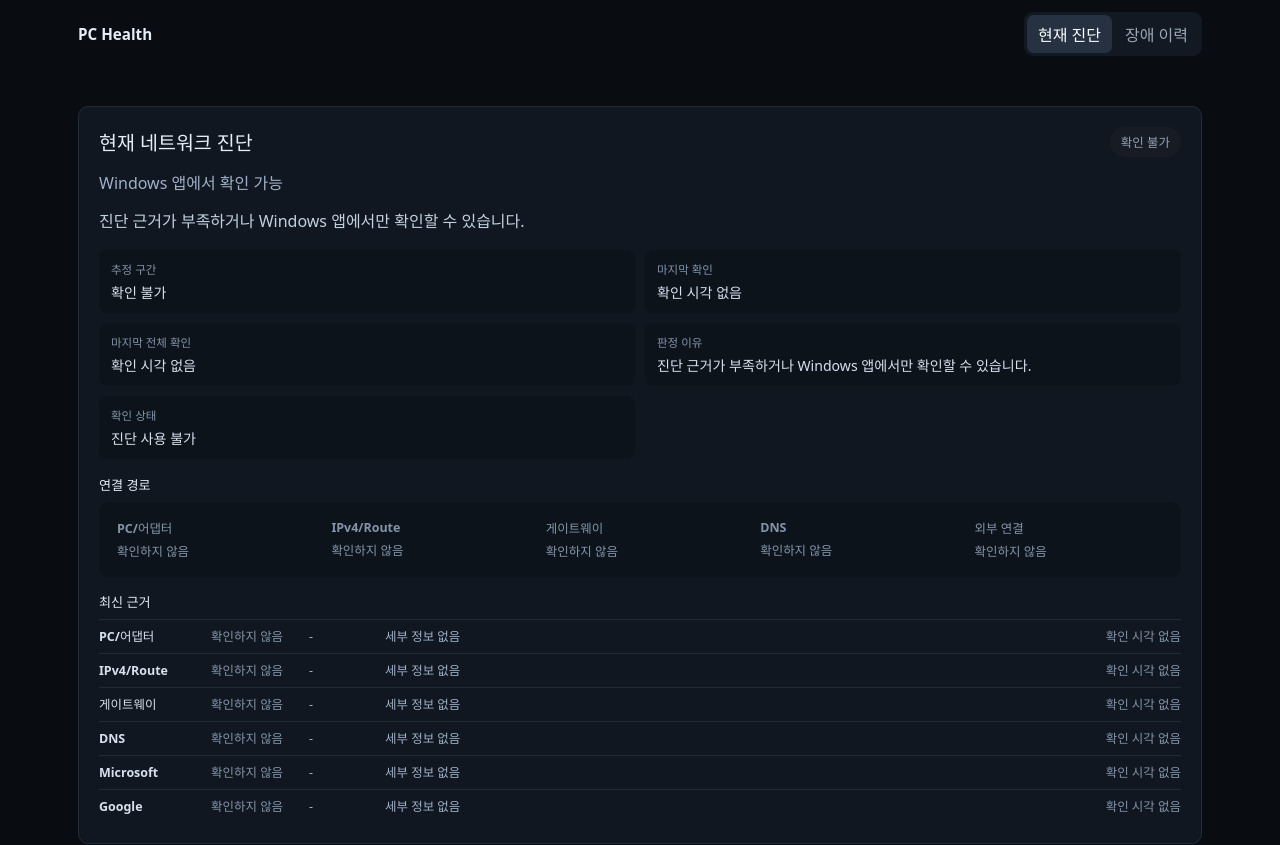
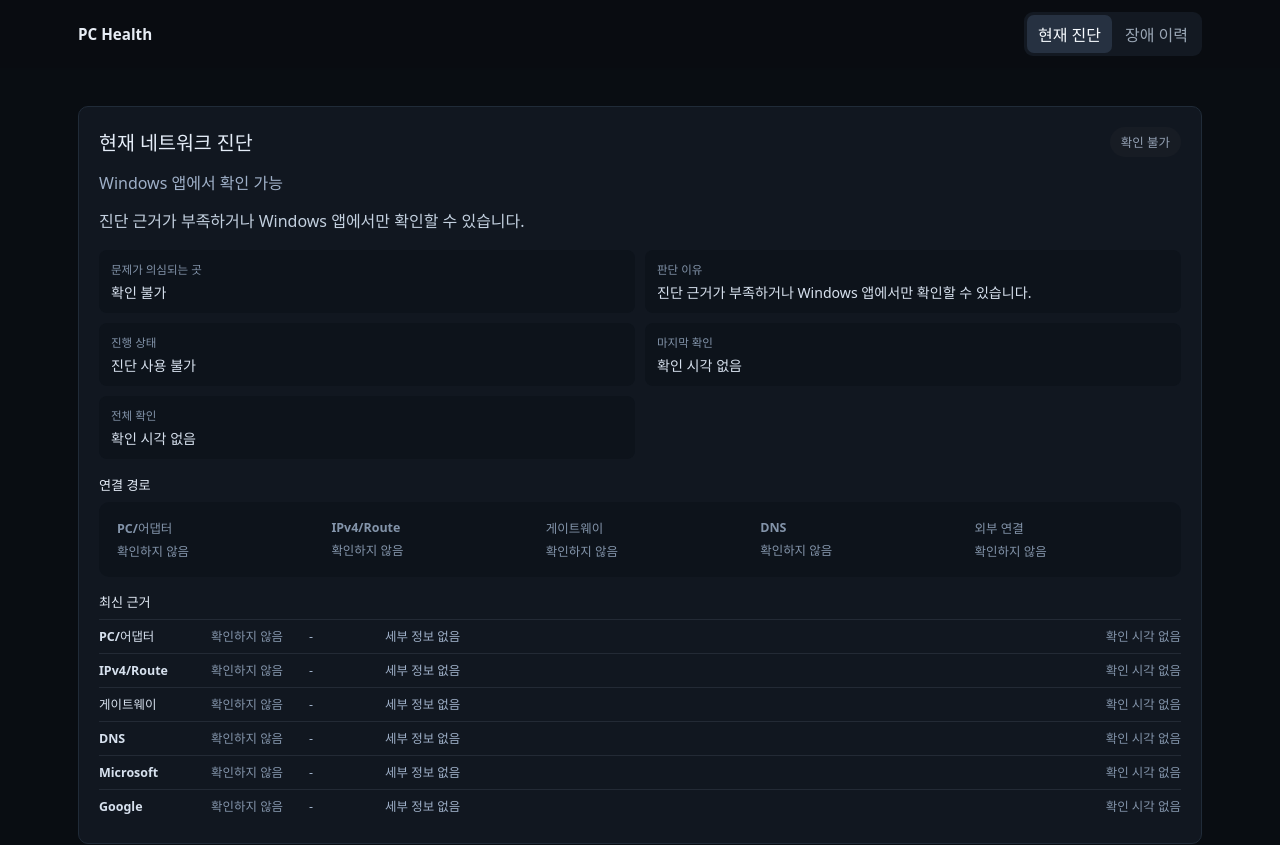
Before and after one commit to qpow1018/pc-health, a React (Vite) app: page / in a window 1280 px wide. Shown: the top 845 px of the page. Built offline with nearby package versions, Linux system fonts and the light colour scheme.

Commit message:
style: reorder network summary labels

```diff
--- a/src/features/network-diagnostics/NetworkStatusPanel.tsx
+++ b/src/features/network-diagnostics/NetworkStatusPanel.tsx
@@ -452,8 +452,16 @@ export default function NetworkStatusPanel() {
 
       <dl className={styles["summary"]}>
         <div>
-          <dt>추정 구간</dt>
+          <dt>문제가 의심되는 곳</dt>
           <dd>{areaLabel}</dd>
+        </div>
+        <div>
+          <dt>판단 이유</dt>
+          <dd>{reasonLabel}</dd>
+        </div>
+        <div>
+          <dt>진행 상태</dt>
+          <dd>{progressLabel}</dd>
         </div>
         <div>
           <dt>마지막 확인</dt>
@@ -468,7 +476,7 @@ export default function NetworkStatusPanel() {
           </dd>
         </div>
         <div>
-          <dt>마지막 전체 확인</dt>
+          <dt>전체 확인</dt>
           <dd>
             {status.lastFullProbeAt ? (
               <time dateTime={status.lastFullProbeAt}>
@@ -478,14 +486,6 @@ export default function NetworkStatusPanel() {
               "확인 시각 없음"
             )}
           </dd>
-        </div>
-        <div>
-          <dt>판정 이유</dt>
-          <dd>{reasonLabel}</dd>
-        </div>
-        <div>
-          <dt>확인 상태</dt>
-          <dd>{progressLabel}</dd>
         </div>
       </dl>
 
```
Also changed, not shown: 1 other file (tests, documents, lock files or other folders).
